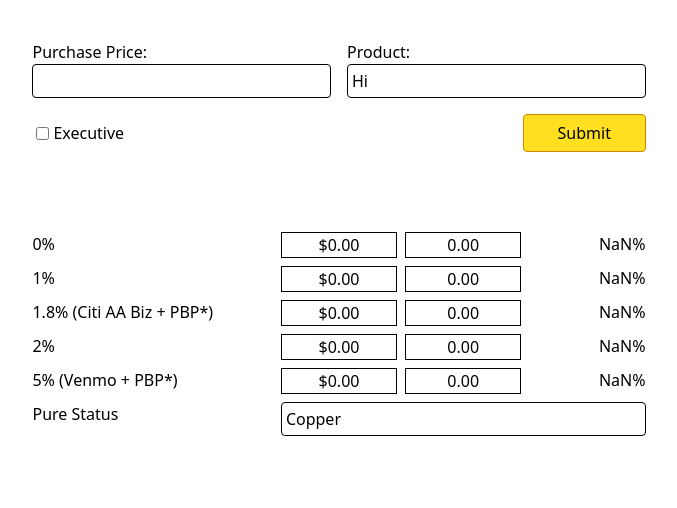
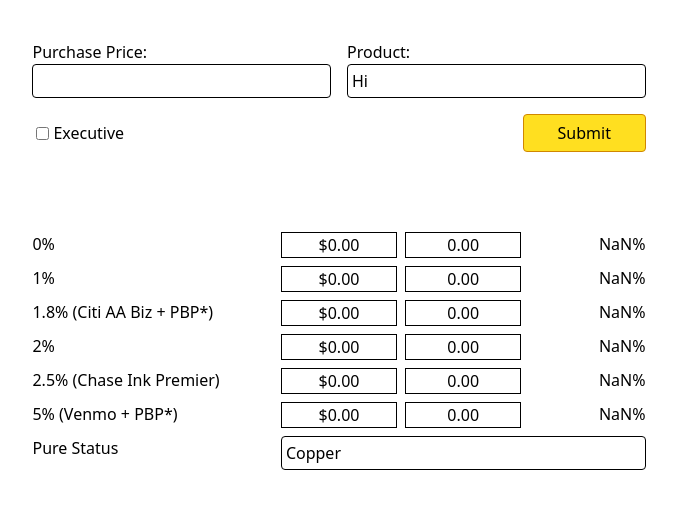
Before and after one commit to justinbian10/costgold-frontend, a React (Vite) app: page / in a window 1280 px wide. Shown: the top 508 px of the page, without its empty margins (301-978 px from the left). Built offline with nearby package versions, Linux system fonts and the light colour scheme.

Commit message:
Add one more cc

```diff
--- a/src/components/PurchaseValueDisplay.tsx
+++ b/src/components/PurchaseValueDisplay.tsx
@@ -40,6 +40,7 @@ function PurchaseValueDisplay({price, buyPrice}) {
 			<PaymentSummary price={price} buyPrice={buyPrice} paymentName="1%" feePercent="-1" pureStatusPercent={pureStatusPercent} />
 			<PaymentSummary price={price} buyPrice={buyPrice} paymentName="1.8% (Citi AA Biz + PBP*)" feePercent="-1.8" pureStatusPercent={pureStatusPercent} />
 			<PaymentSummary price={price} buyPrice={buyPrice} paymentName="2%" feePercent="-2" pureStatusPercent={pureStatusPercent} />
+			<PaymentSummary price={price} buyPrice={buyPrice} paymentName="2.5% (Chase Ink Premier)" feePercent="-2.5" pureStatusPercent={pureStatusPercent} />
 			<PaymentSummary price={price} buyPrice={buyPrice} paymentName="5% (Venmo + PBP*)" feePercent="-5" pureStatusPercent={pureStatusPercent} />
 			<p className="col-span-2">Pure Status</p>
 			<select name="product" className="border text-md appearance-none rounded-sm p-1 col-span-3 flex items-center" onChange={handleStatusChange}>
```
